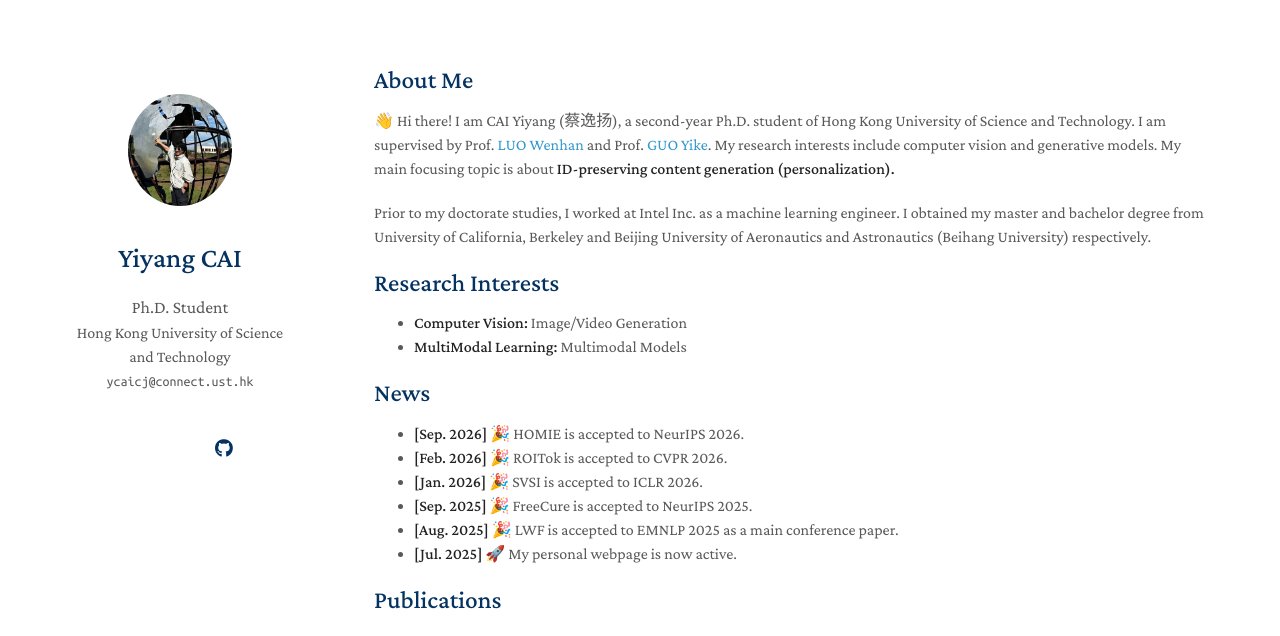
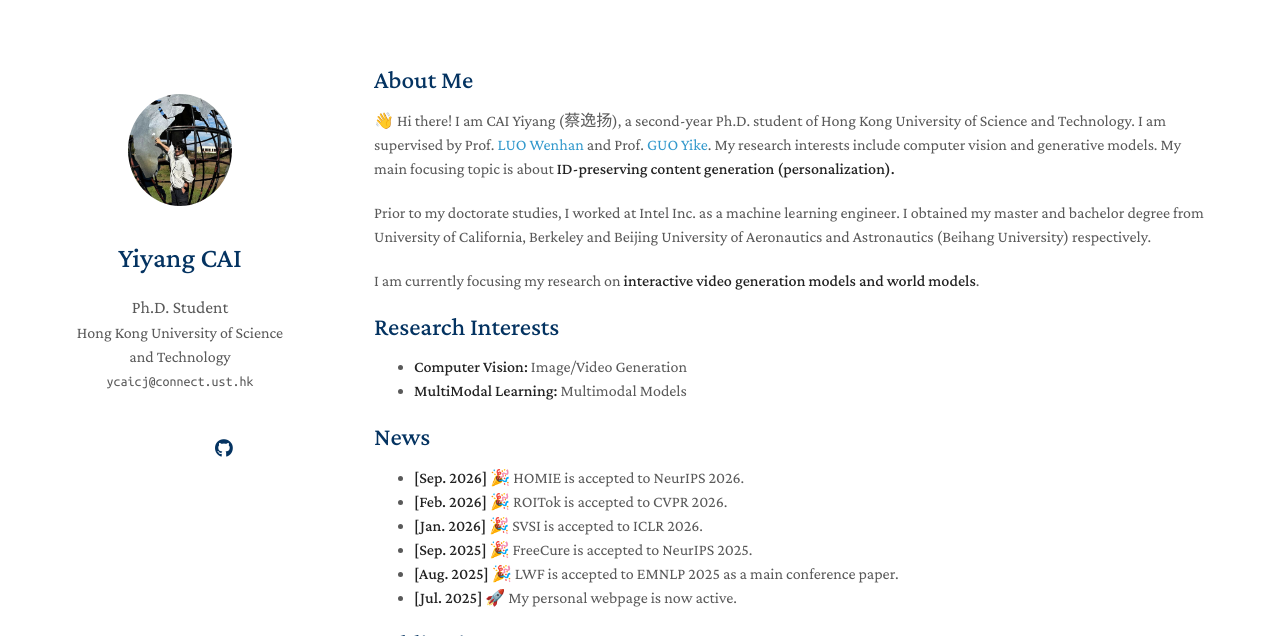
Before and after one commit to YIYANGCAI/YIYANGCAI.github.io, a Jekyll site: the page built from index.md, in a window 1280 px wide and 900 px high, cut to the strip 0-636 px from the top of the window. Built offline with Jekyll 4.4.1, drawn with Linux system fonts in a browser that asks for light colours; a style sheet for code colours, icons or effects is not loaded; our own code applies the rules of GitHub Pages for plain Markdown files.

Commit message:
Update index.md

```diff
--- a/index.md
+++ b/index.md
@@ -7,6 +7,8 @@ layout: homepage
 👋 Hi there! I am CAI Yiyang (蔡逸扬), a second-year Ph.D. student of Hong Kong University of Science and Technology. I am supervised by Prof. [LUO Wenhan](https://whluo.github.io/) and Prof. [GUO Yike](https://scholar.google.com/citations?user=-0q6cIYAAAAJ&hl=en). My research interests include computer vision and generative models. My main focusing topic is about **ID-preserving content generation (personalization).**
 
 Prior to my doctorate studies, I worked at Intel Inc. as a machine learning engineer. I obtained my master and bachelor degree from University of California, Berkeley and Beijing University of Aeronautics and Astronautics (Beihang University) respectively.
+
+I am currently focusing my research on **interactive video generation models and world models**.
 
 ## Research Interests
 
```
